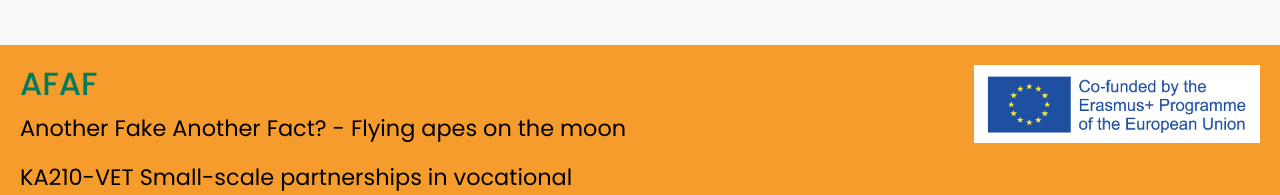
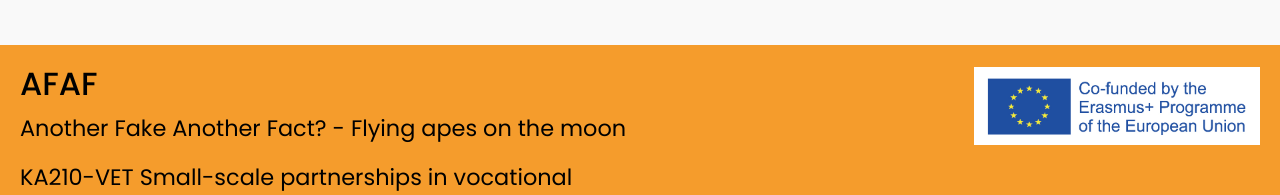
Before and after one commit to afaf2024/frontEnd, a website: page pages/quiz.html in a window 1280 px wide. Shown: the part 739-934 px from the top of the page. Drawn offline with nearby package versions, Linux system fonts and the light colour scheme; no server answers; a web font is replaced by a local one.

Commit message:
footer color

```diff
--- a/assets/css/footer.css
+++ b/assets/css/footer.css
@@ -34,11 +34,16 @@
 #erasmus-img {
     width: 286px;
     height: 78px;
+    margin-top: 2px !important;
 }
 .logos img {
     background-color: white;
     border-radius: 15px;
     padding: 15px;
+}
+
+#footer-text p, #footer-text h2{
+    color: white !important;
 }
 
 .privacyPolicy{
--- a/assets/css/quiz.css
+++ b/assets/css/quiz.css
@@ -67,7 +67,6 @@ html {
     margin-left: 30px;
     margin-right: 30px;
 }
-
 
 #quizButtonRestart {
     display: none;
--- a/assets/css/style.css
+++ b/assets/css/style.css
@@ -144,6 +144,9 @@
 }
 .quiz-page .footerContainer {
   background-color: #f59c2c;
+}
+.quiz-page #footer-text p, .quiz-page #footer-text h2{
+  color: black !important;
 }
 .information-page .footerContainer {
   background-color: #00964f;
```
